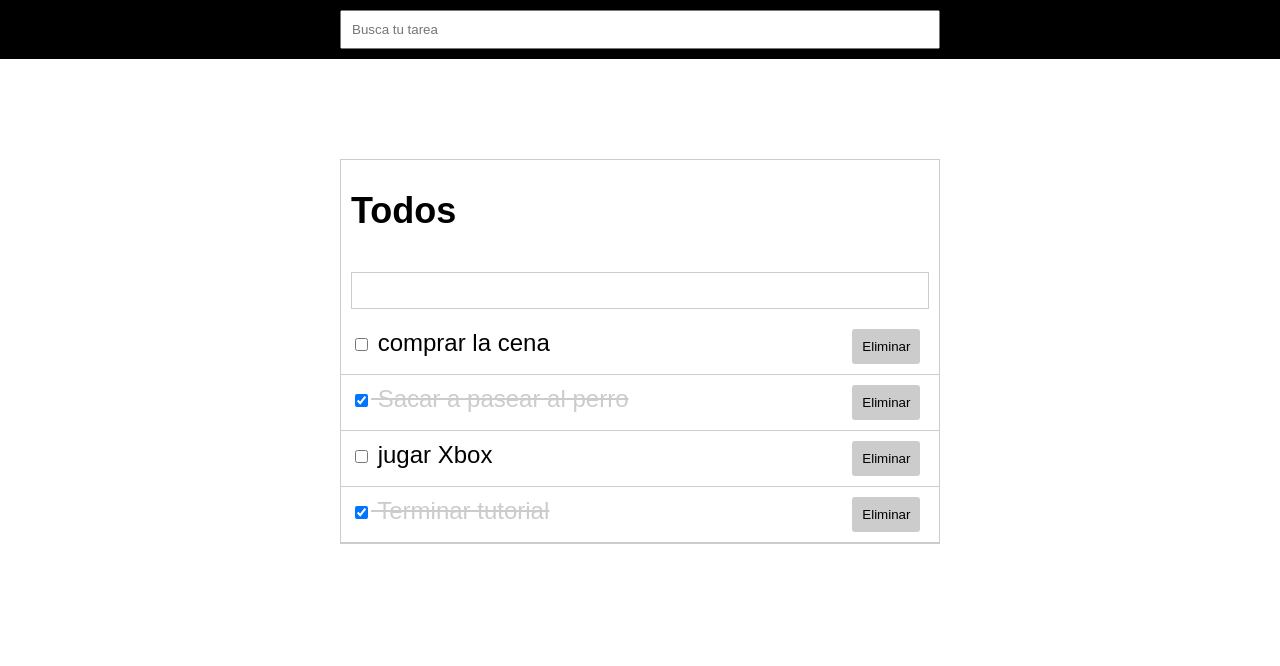
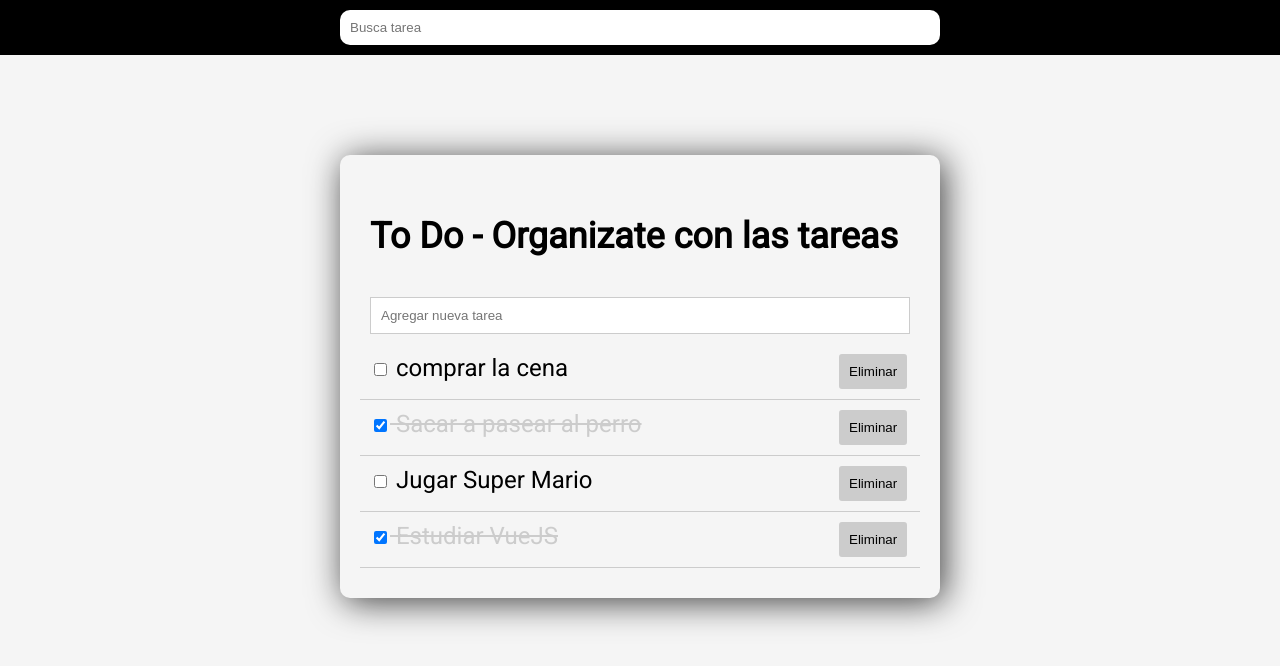
Before and after one commit to josefaherreras/vue-todo, a Vue app: page / in a window 1280 px wide. Shown: the top 666 px of the page. Built offline with nearby package versions, Linux system fonts and the light colour scheme.

Commit message:
haciendo cambios en css

```diff
--- a/public/index.html
+++ b/public/index.html
@@ -5,6 +5,7 @@
     <meta http-equiv="X-UA-Compatible" content="IE=edge">
     <meta name="viewport" content="width=device-width,initial-scale=1.0">
     <link rel="icon" href="<%= BASE_URL %>favicon.ico">
+    <link href="https://fonts.googleapis.com/css2?family=Roboto&display=swap" rel="stylesheet">
     <title><%= htmlWebpackPlugin.options.title %></title>
   </head>
   <body>
--- a/src/App.vue
+++ b/src/App.vue
@@ -4,7 +4,7 @@
       <Search v-on:query-change="querySearch" />
     </div>
     <div id="main-container">
-      <h2>Todos</h2>
+      <h2>To Do - Organizate con las tareas </h2>
       <TodoAdd v-on:add-todo="addTodo"/>
       <Todos v-bind:todoslist="copyTodos" v-on:delete-todo="deleteTodo" />
     </div>
@@ -56,12 +56,12 @@ export default {
        },
        {
          id: 2,
-         title: 'jugar Xbox',
+         title: 'Jugar Super Mario',
          completed: false
        },
        {
          id: 3,
-         title: 'Terminar tutorial',
+         title: 'Estudiar VueJS',
          completed: true
        }
       ],
@@ -79,15 +79,19 @@ export default {
     box-sizing: border-box;
   }
   body{
-    font-family: Arial, Helvetica, sans-serif;
+    font-family: 'Roboto', sans-serif;
     font-size: 1.5em;
     padding: 0;
     margin: 0;
+    background-color: whitesmoke;
   }
   #main-container{
-    border: solid 1px #ccc;
+    border: transparent;
+    border-radius: 10px;
     width: 600px;
     margin: 100px auto;
+    padding: 30px 20px;
+    box-shadow: 4px 4px 35px 0px rgba(0,0,0,0.75);
   }
   #header{
     background: black;
--- a/src/components/Search.vue
+++ b/src/components/Search.vue
@@ -1,6 +1,6 @@
 <template>
     <div id="search-container">
-        <input type="text" placeholder="Busca tu tarea"
+        <input type="text" placeholder="Busca tarea"
         v-model="query" v-on:input="$emit('query-change', query)">
     </div>
 </template>
@@ -23,5 +23,7 @@ export default {
         padding: 10px;
         width: 100%;
         outline: none;
+        border-radius: 10px;
+        border: transparent;
     }
 </style>
--- a/src/components/TodoAdd.vue
+++ b/src/components/TodoAdd.vue
@@ -1,7 +1,7 @@
 <template>
     <div id="add-container">
         <form @submit="addTodo">
-            <input type="text" v-model="title">
+            <input type="text" placeholder="Agregar nueva tarea" v-model="title">
         </form>
     </div>
 </template>
```
